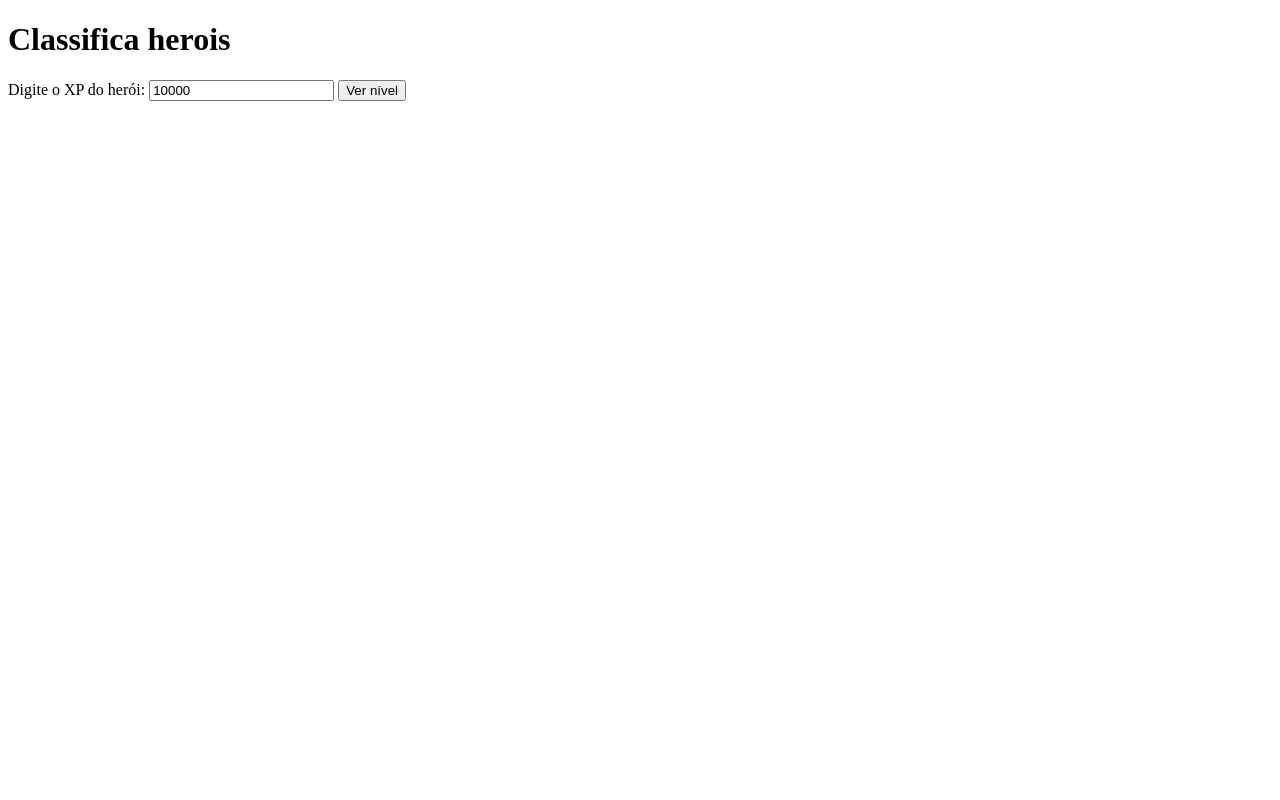
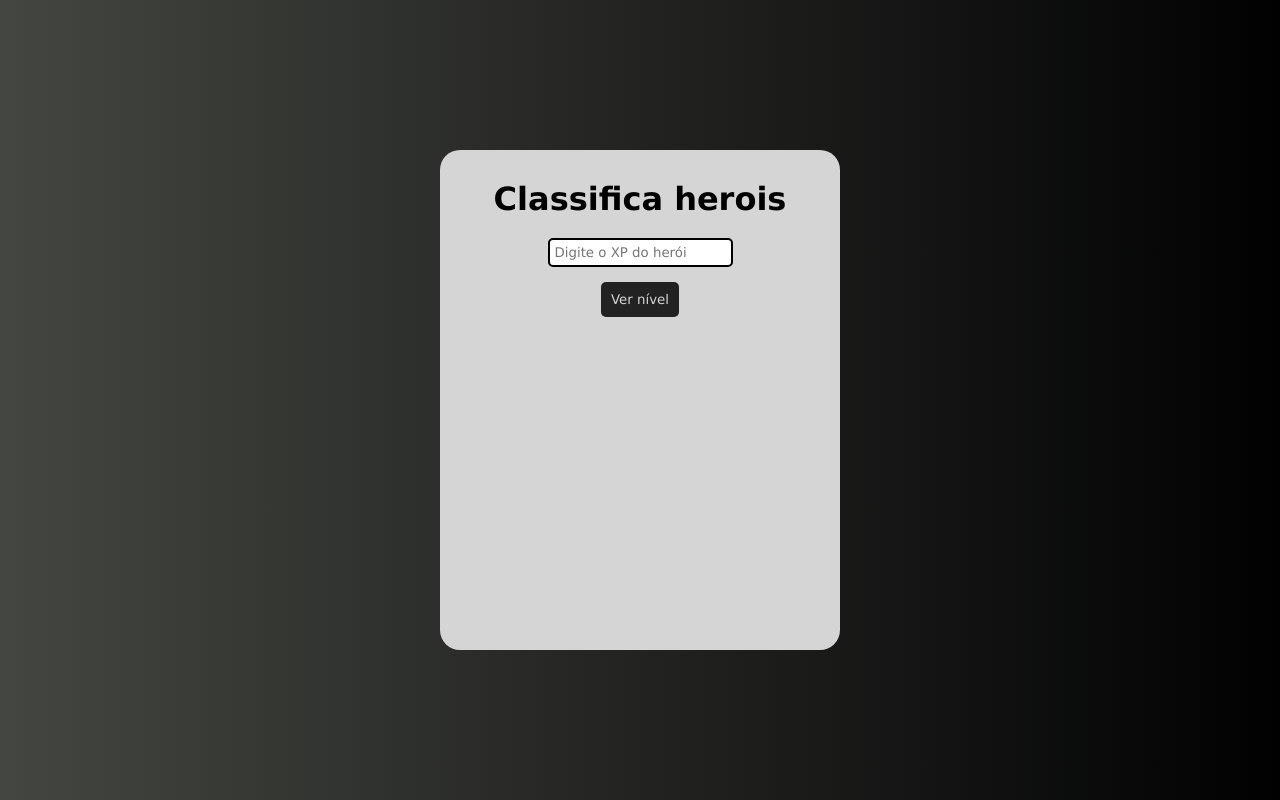
Before and after one commit to Gutozino/Nivel-cavaleiro-da-Lua, a plain HTML site: page front-end/index.html in a window 1280 px wide. Drawn offline with Linux system fonts and the light colour scheme.

Commit message:
Terminado o desafio

```diff
--- a/back-end/index.js
+++ b/back-end/index.js
@@ -4,9 +4,16 @@ let heroi = {
 };
 
 function mostrarNivel() {
-            heroi.xp = parseInt(document.getElementById('xp').value);
-            let nivel = "";
+           let xpInput = document.getElementById('xp').value;
 
+    if (xpInput.trim() === "") {
+        document.getElementById("mensagem").textContent = "Por favor, insira um valor de XP.";
+        document.getElementById("gif-nivel").style.display = "none";
+        return;
+    }
+
+    heroi.xp = parseInt(xpInput);
+    let nivel = "";
 
 if (heroi.xp <= 1000){
     nivel = "Ferro";
@@ -25,4 +32,11 @@ if (heroi.xp <= 1000){
 }
 document.getElementById("mensagem").textContent = "O Herói de nome " + heroi.nome + " está no nível de " + nivel;
 
+const gif = document.getElementById("gif-nivel");
+    gif.src = "Cavaleiro-Lua.gif";
+    gif.style.display = "block";
+
+    setTimeout(() => {
+    gif.style.display = "none";
+}, 3900);
 }
--- a/front-end/estilo.css
+++ b/front-end/estilo.css
@@ -1 +1,69 @@
 @charset "UTF-8";
+
+*{
+    padding: 0;
+    margin: 0;
+    font-family: Verdana, Geneva, Tahoma, sans-serif;
+}
+
+html, body {
+    width: 100vw;
+    height: 100vh;
+    position: relative;
+    background-image: linear-gradient(to right, #444641, #010102);
+}
+
+main{
+    width: 400px;
+    height: 500px;
+    margin: auto;
+    position: absolute;
+    top: 50%;
+    left: 50%;
+    transform: translate(-50%, -50%);
+    background-color: #D5D5D5;
+    border-radius: 20px;
+}
+
+h1{
+    text-align: center;
+    color: black;
+    margin-top: 30px;
+
+}
+
+input[type="number"]{
+    display: block;
+    margin: 20px auto 0 auto;
+    padding: 5px;
+    border: 2px solid black;
+    border-radius: 5px;
+}
+
+button{
+    margin: 15px auto 10px auto;
+    display: block;
+    background: #222222;
+    border: none;
+    border-radius: 5px;
+    padding: 10px;
+    color: #D5D5D5;
+}
+
+button:hover{
+    background: #5C5C5C;
+    color: black;
+    cursor: pointer;
+}
+
+#gif-nivel {
+  max-width: 500px;
+  border: 2px solid white;
+  border-radius: 10px;
+  margin: 20px auto 0 auto;
+}
+
+p{
+    text-align: center;
+
+}
--- a/front-end/index.html
+++ b/front-end/index.html
@@ -7,11 +7,14 @@
     <title>Niveis de herois</title>
 </head>
 <body>
-    <h1>Classifica herois</h1>
-    <label for="xp">Digite o XP do herói:</label>
-    <input type="number" id="xp" value="10000" min="0">
-    <button onclick="mostrarNivel()">Ver nível</button>
-    <p id="mensagem"></p>
+    <main>
+        <h1>Classifica herois</h1>
+        <label for="xp"></label>
+        <input type="number" id="xp" min="0" placeholder="Digite o XP do herói" pattern="[0-9]*">
+        <button onclick="mostrarNivel()">Ver nível</button>
+        <p id="mensagem"></p>
+        <img id="gif-nivel" style="display:none;" alt="GIF do herói">
+    </main>
     <script src="../back-end/index.js"></script>
 </body>
 </html>
```
Also changed, not shown: front-end/Cavaleiro-Lua.gif (added).
